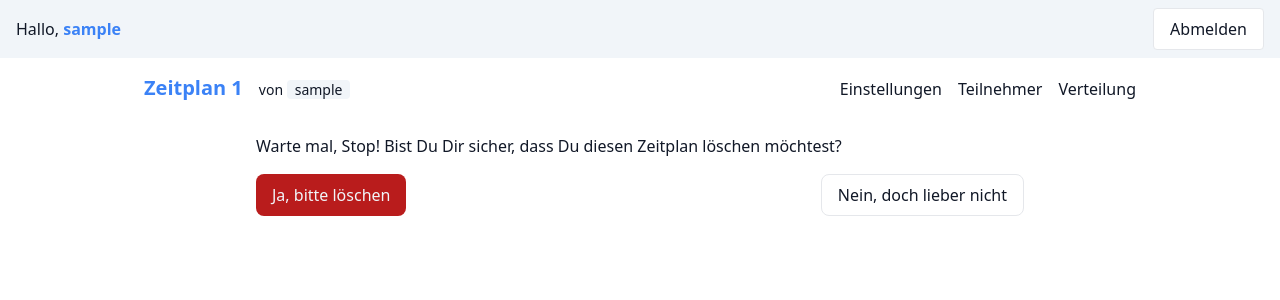
After one commit to weinbusch/scheduler, a Django app: page /schedules/1/delete in a window 1280 px wide. The commit adds this page. Shown: the top 300 px of the page. Run offline with Django 4.2, Linux system fonts and the light colour scheme; a user stored in the database is signed in; tables that the repository leaves empty hold one stand-in row (values such as "Sample post").

Commit message:
feat: schedules can be deleted

```diff
--- a/solver/repository.py
+++ b/solver/repository.py
@@ -27,3 +27,6 @@ class ScheduleRepository:
 
     def add(self, s):
         return Schedule.update_from_domain(s)
+
+    def delete(self, s):
+        return Schedule.objects.filter(id=s.id).delete()
--- a/solver/static/solver/css/styles.css
+++ b/solver/static/solver/css/styles.css
@@ -709,6 +709,10 @@ video {
   align-items: baseline;
 }
 
+.justify-end {
+  justify-content: flex-end;
+}
+
 .justify-between {
   justify-content: space-between;
 }
@@ -753,6 +757,12 @@ video {
   --tw-space-x-reverse: 0;
   margin-right: calc(2rem * var(--tw-space-x-reverse));
   margin-left: calc(2rem * calc(1 - var(--tw-space-x-reverse)));
+}
+
+.space-y-1 > :not([hidden]) ~ :not([hidden]) {
+  --tw-space-y-reverse: 0;
+  margin-top: calc(0.25rem * calc(1 - var(--tw-space-y-reverse)));
+  margin-bottom: calc(0.25rem * var(--tw-space-y-reverse));
 }
 
 .overflow-auto {
@@ -835,6 +845,16 @@ video {
   background-color: rgb(203 213 225 / var(--tw-bg-opacity));
 }
 
+.bg-red-500 {
+  --tw-bg-opacity: 1;
+  background-color: rgb(239 68 68 / var(--tw-bg-opacity));
+}
+
+.bg-red-700 {
+  --tw-bg-opacity: 1;
+  background-color: rgb(185 28 28 / var(--tw-bg-opacity));
+}
+
 .p-4 {
   padding: 1rem;
 }
@@ -870,6 +890,11 @@ video {
 .px-3 {
   padding-left: 0.75rem;
   padding-right: 0.75rem;
+}
+
+.py-1 {
+  padding-top: 0.25rem;
+  padding-bottom: 0.25rem;
 }
 
 .text-center {
@@ -960,6 +985,11 @@ video {
   color: rgb(147 51 234 / var(--tw-text-opacity));
 }
 
+.text-slate-100 {
+  --tw-text-opacity: 1;
+  color: rgb(241 245 249 / var(--tw-text-opacity));
+}
+
 .underline {
   -webkit-text-decoration-line: underline;
           text-decoration-line: underline;
@@ -1016,6 +1046,16 @@ video {
   background-color: rgb(59 130 246 / var(--tw-bg-opacity));
 }
 
+.hover\:bg-red-400:hover {
+  --tw-bg-opacity: 1;
+  background-color: rgb(248 113 113 / var(--tw-bg-opacity));
+}
+
+.hover\:bg-red-800:hover {
+  --tw-bg-opacity: 1;
+  background-color: rgb(153 27 27 / var(--tw-bg-opacity));
+}
+
 .hover\:text-blue-500:hover {
   --tw-text-opacity: 1;
   color: rgb(59 130 246 / var(--tw-text-opacity));
@@ -1029,6 +1069,11 @@ video {
 .hover\:text-red-500:hover {
   --tw-text-opacity: 1;
   color: rgb(239 68 68 / var(--tw-text-opacity));
+}
+
+.hover\:text-purple-500:hover {
+  --tw-text-opacity: 1;
+  color: rgb(168 85 247 / var(--tw-text-opacity));
 }
 
 .hover\:underline:hover {
@@ -1091,6 +1136,10 @@ video {
     align-items: baseline;
   }
 
+  .md\:justify-end {
+    justify-content: flex-end;
+  }
+
   .md\:justify-between {
     justify-content: space-between;
   }
--- /dev/null
+++ b/solver/templates/solver/delete_schedule.html
@@ -0,0 +1,29 @@
+{% extends 'base/layout.html' %}
+{% load static %}
+
+{% block main %}
+<main class="p-4 mx-auto max-w-screen-lg space-y-8">
+  <section class="space-y-4 md:space-y-0 md:flex md:flex-row md:justify-between md:items-baseline">
+    <div class="flex flex-row space-x-4 items-baseline">
+      <h1 class="text-blue-500 text-xl font-semibold">Zeitplan {{ schedule.id }}</h1>
+      <div class="text-sm">
+        von
+        <span class="px-2 rounded bg-slate-100">{{ schedule.owner.username }}</span>
+      </div>
+    </div>
+    {% include "solver/navigation.html" %}
+  </section>
+  <section class="mx-auto max-w-screen-md space-y-4">
+    <div>
+      Warte mal, Stop! Bist Du Dir sicher, dass Du diesen Zeitplan löschen möchtest?
+    </div>
+    <form action="" method="POST">
+      {% csrf_token %}
+      <div class="flex flex-row justify-between">
+        <input class="px-4 py-2 bg-red-700 hover:bg-red-800 rounded-lg text-slate-100 cursor-pointer" type="submit" value="Ja, bitte löschen">
+        <a href="{% url 'schedule_settings' schedule.id %}" class="px-4 py-2 border rounded-lg hover:underline hover:text-blue-500">Nein, doch lieber nicht</a>
+      </div>
+    </form>
+  </section>
+</main>
+{% endblock %}
--- a/solver/urls.py
+++ b/solver/urls.py
@@ -46,6 +46,11 @@ urlpatterns = [
         name="schedule_assignments",
     ),
     path(
+        "schedules/<int:pk>/delete",
+        views.delete_schedule,
+        name="delete_schedule",
+    ),
+    path(
         "schedules/<int:pk>/participants/delete",
         views.delete_participant,
         name="delete_participant",
--- a/solver/views.py
+++ b/solver/views.py
@@ -205,6 +205,22 @@ def schedule_settings(request, schedule):
 
 @login_required
 @schedule_view
+def delete_schedule(request, schedule):
+    if request.method == "POST":
+        repo.delete(schedule)
+        return redirect(reverse("index"))
+    return render(
+        request,
+        "solver/delete_schedule.html",
+        dict(
+            schedule=schedule,
+            navigation=ScheduleNavigation(schedule, ""),
+        ),
+    )
+
+
+@login_required
+@schedule_view
 def schedule_preferences(request, schedule):
     if request.method == "POST":
         form = ParticipantForm(request.POST, participants=schedule.participants)
```
Also changed, not shown: solver/templates/solver/schedule_preferences.html (+8 -9 lines), solver/templates/solver/schedule_settings.html (+9 -1 lines), solver/tests/test_repository.py (+16 -0 lines), solver/tests/test_views.py (+11 -0 lines).
